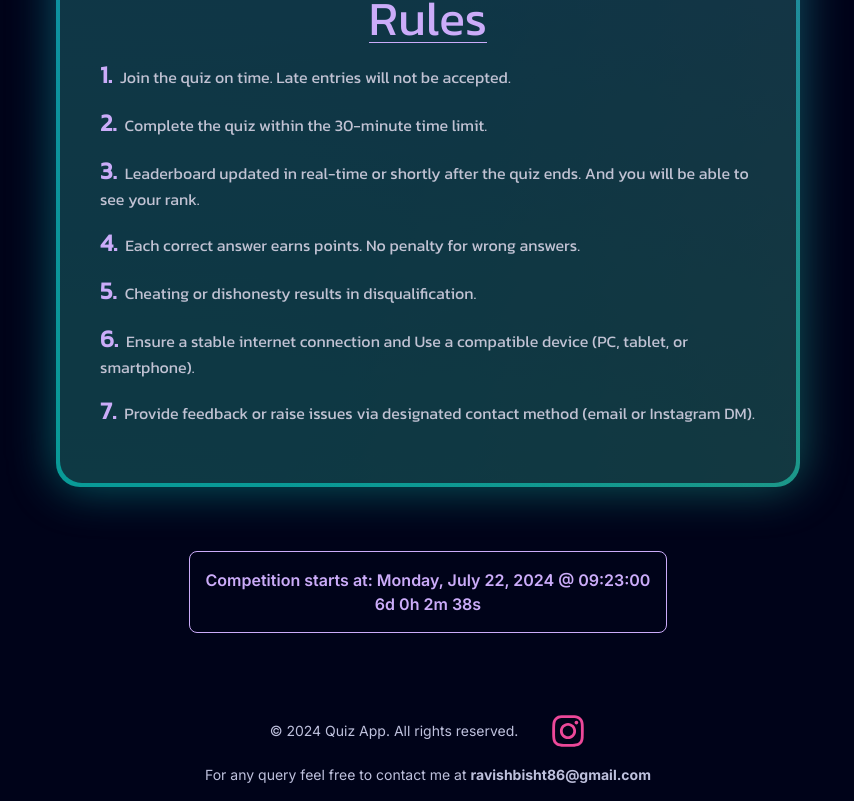
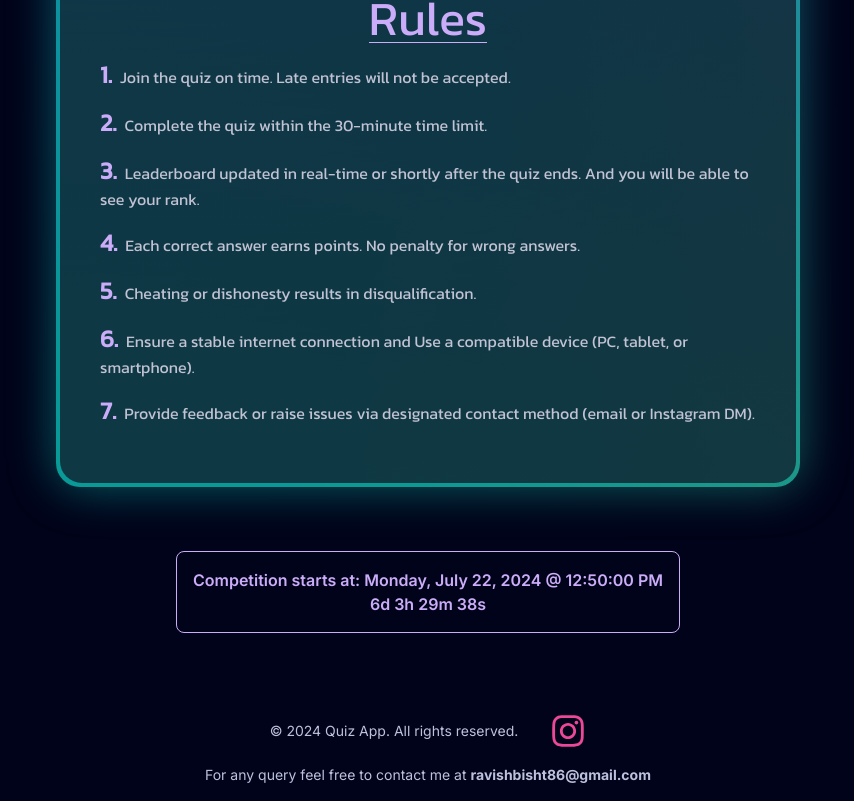
Before and after one commit to imadityaxd/web-dev-quiz-competition-next, a Next.js app: page /start-quiz in a window 1280 px wide. Shown: the part 432-1233 px from the top of the page, without its empty margins (212-1066 px from the left). Built offline with nearby package versions, Linux system fonts and the light colour scheme.

Commit message:
time zone format in am/pm

```diff
--- a/src/components/TimeLeft.tsx
+++ b/src/components/TimeLeft.tsx
@@ -19,10 +19,10 @@ const TimeUntilCompetition: React.FC = () => {
   useEffect(() => {
     const updateTimer = () => {
       const now = new Date();
-      const nextCompetitionUTC = getCompetitionTimeUTC(1, 14, 53); // Competition set for Sunday at 21:30 IST
+      const nextCompetitionUTC = getCompetitionTimeUTC(1, 18, 20); // Competition set for Sunday at 21:30 IST
       const timeZone = Intl.DateTimeFormat().resolvedOptions().timeZone; // Get the user's time zone dynamically
       console.log("use Zone: ", timeZone);
-      const dateFormat = "eeee, MMMM d, yyyy @ HH:mm:ss";
+      const dateFormat = "eeee, MMMM d, yyyy @ hh:mm:ss a";
 
       // Set the local competition time
       const localTime = formatDateInTimeZone(
```
